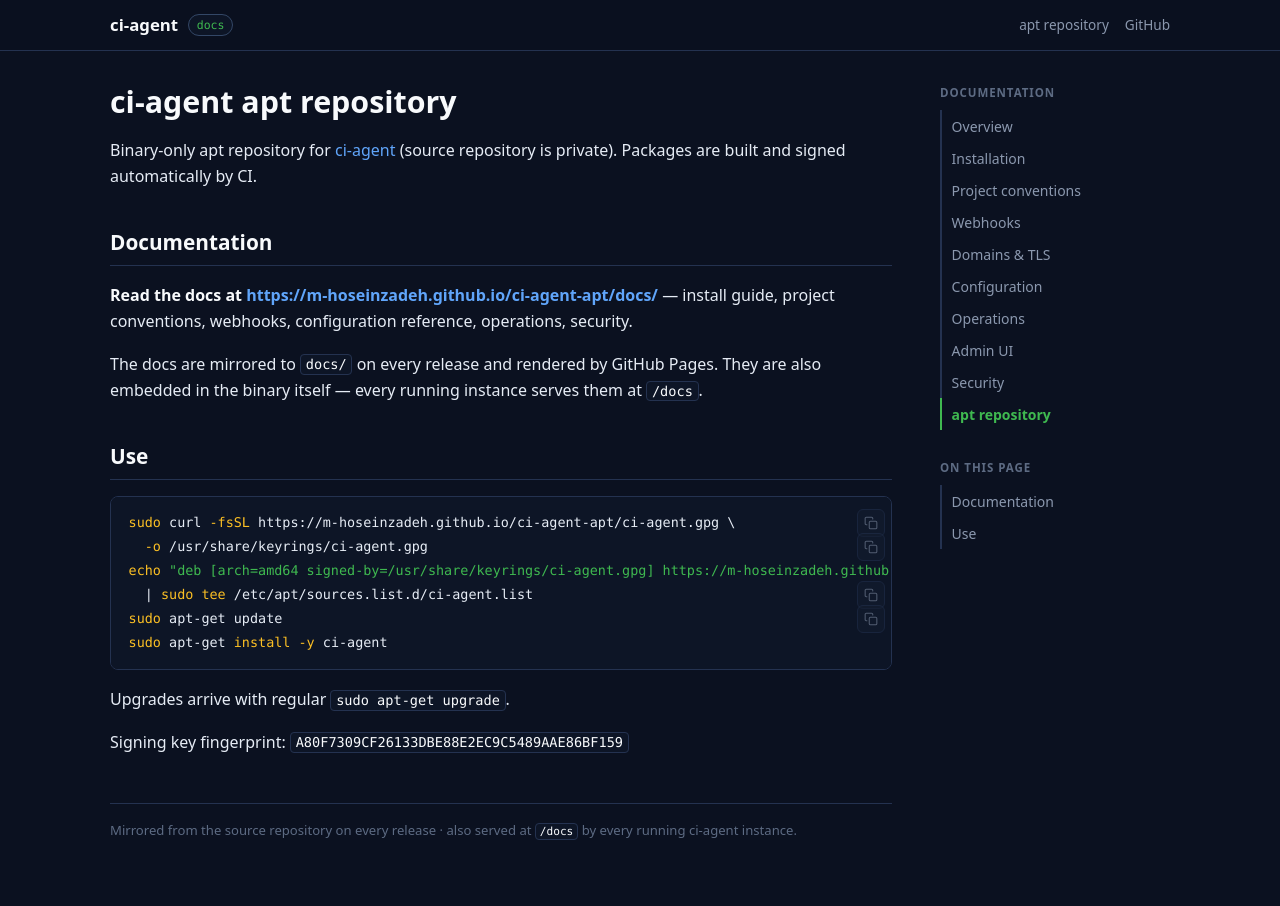
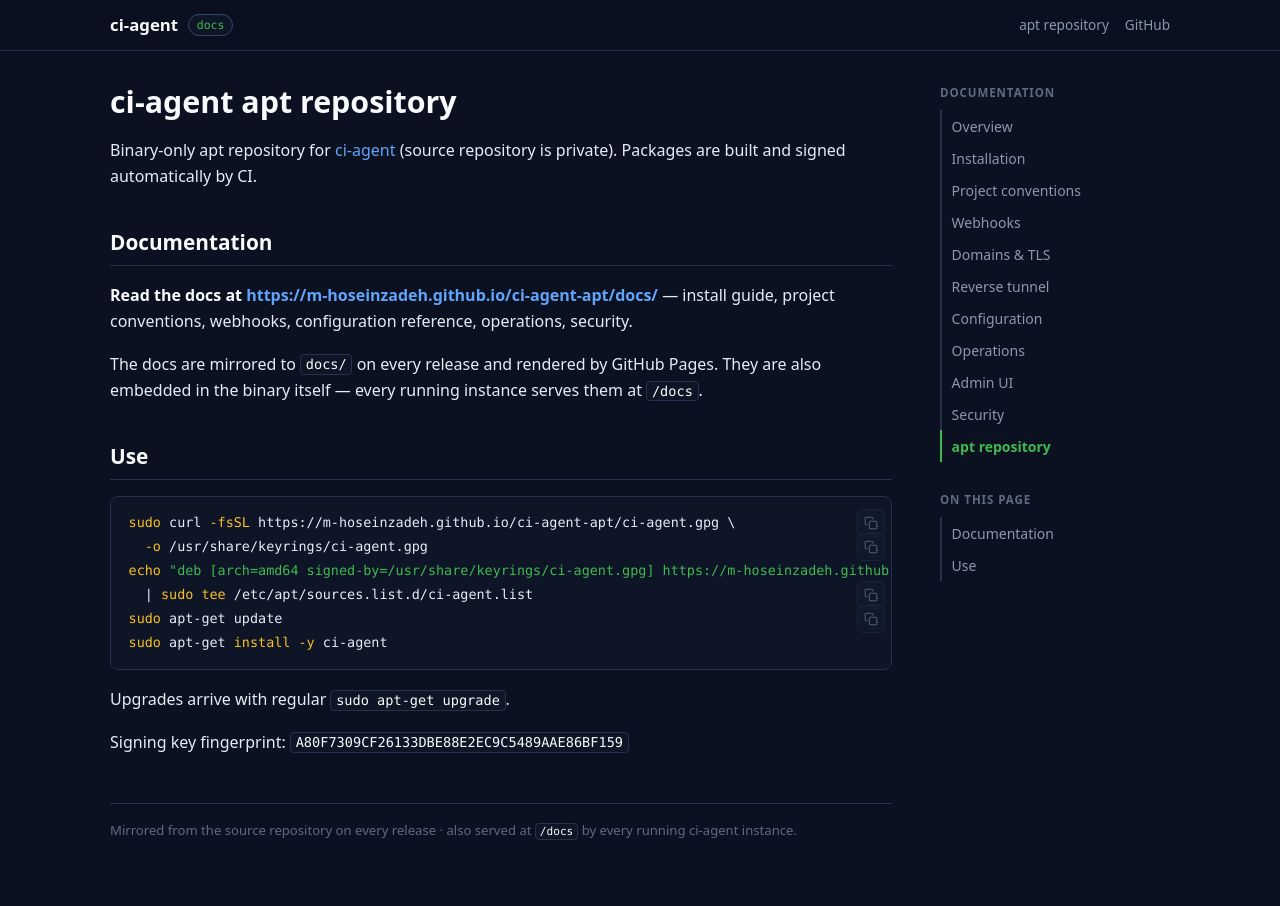
Before and after one commit to m-hoseinzadeh/ci-agent-apt, a Jekyll site: the page built from README.md, in a window 1280 px wide. Built offline with Jekyll 4.4.1, drawn with Linux system fonts in a browser that asks for light colours; our own code applies the rules of GitHub Pages for plain Markdown files.

Commit message:
docs: add Reverse tunnel to the docs-site nav
Mirror the new docs/tunnel.md chapter (added to ci-agent's in-app CHAPTERS)
into the hardcoded Pages sidebar, placed after Domains & TLS.

Co-Authored-By: Claude Fable 5 <noreply@anthropic.com>

```diff
--- a/_layouts/default.html
+++ b/_layouts/default.html
@@ -190,6 +190,7 @@ a:hover { text-decoration: underline; }
           <li><a href="{{ '/docs/projects.html' | relative_url }}">Project conventions</a></li>
           <li><a href="{{ '/docs/webhooks.html' | relative_url }}">Webhooks</a></li>
           <li><a href="{{ '/docs/domains.html' | relative_url }}">Domains &amp; TLS</a></li>
+          <li><a href="{{ '/docs/tunnel.html' | relative_url }}">Reverse tunnel</a></li>
           <li><a href="{{ '/docs/configuration.html' | relative_url }}">Configuration</a></li>
           <li><a href="{{ '/docs/operations.html' | relative_url }}">Operations</a></li>
           <li><a href="{{ '/docs/ui.html' | relative_url }}">Admin UI</a></li>
```
